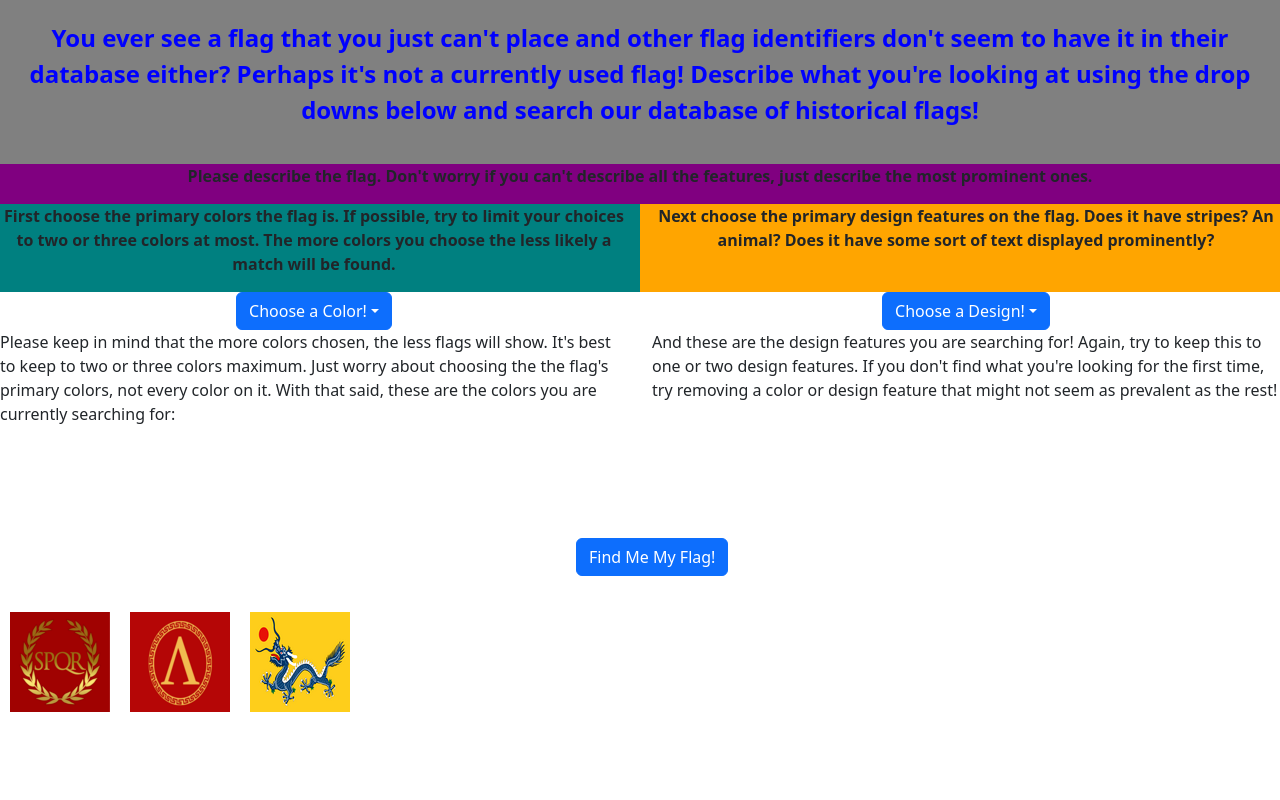
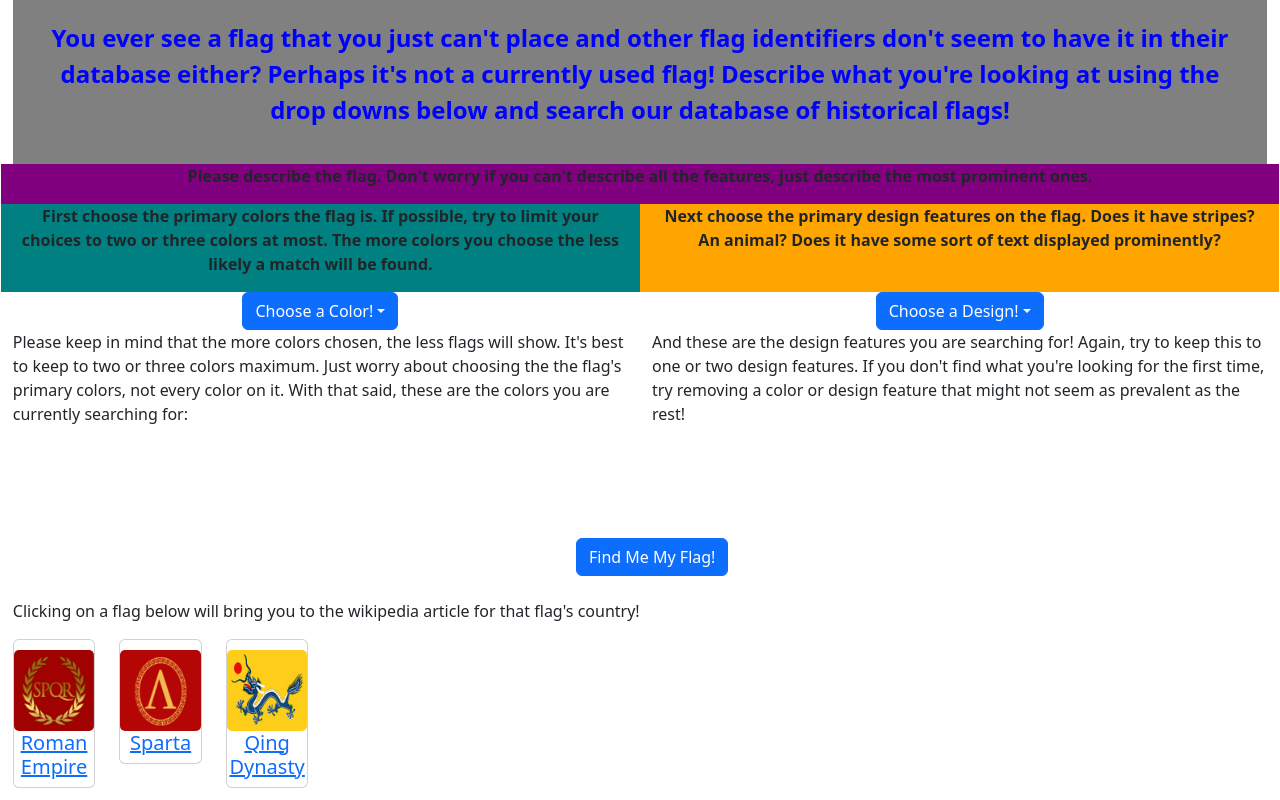
Before and after one commit to CyrusAnakii/flags, a React (Create React App) app: page / in a window 1280 px wide. Both pictures are taken after a click on the button "Find Me My Flag!". Built offline with nearby package versions, Linux system fonts and the light colour scheme.

Commit message:
Redesigned flag poster

```diff
--- a/src/App.css
+++ b/src/App.css
@@ -138,3 +138,7 @@ img {
   color: White;
   background-color: black
 }
+.Indent {
+  margin-left: 1%;
+  margin-right: 1%;
+}
--- a/src/MasterList.js
+++ b/src/MasterList.js
@@ -4,18 +4,24 @@ const flagArray = [
     colors: ["Red", "Purple", "Gold"],
     design: ["animal", "text"],
     image: require("./images/RomanEmpire1.png"),
+    link: "https://en.wikipedia.org/wiki/Roman_Empire",
+    id: 1,
   },
   {
     name: "Sparta",
     colors: ["Red", "Yellow", "Black"],
     design: ["Symbol"],
     image: require("./images/Sparta1.png"),
+    link: "https://en.wikipedia.org/wiki/Sparta",
+    id: 2,
   },
   {
     name: "Qing Dynasty",
     colors: ["Yellow", "Blue", "Red"],
     design: ["Animal"],
     image: require("./images/Qing.png"),
+    link: "https://en.wikipedia.org/wiki/Qing_dynasty",
+    id: 3,
   },
 ];
 
--- a/src/components/Finder.js
+++ b/src/components/Finder.js
@@ -1,12 +1,21 @@
+import { Card } from "react-bootstrap";
 import flagArray from "../MasterList";
+import { createRoot } from "react-dom/client";
 
 function Finder() {
-  let result = flagArray.map((a) => a.image);
-  result.forEach((image) => {
-    var img = document.createElement("img");
-    img.src = image;
-    document.body.appendChild(img);
-  });
+  const flagParade = flagArray.map((result) => (
+    <div className="col-1">
+      <Card key={result.id}>
+        <Card.Link href={result.link}>
+          <Card.Img src={result.image} className="mx-auto" />
+          <Card.Title className="text-center">{result.name}</Card.Title>
+        </Card.Link>
+      </Card>
+    </div>
+  ));
+  const container = document.getElementById("space");
+  const root = createRoot(container);
+  root.render(flagParade);
 }
 
 export default Finder;
--- a/src/components/HomePage.js
+++ b/src/components/HomePage.js
@@ -99,7 +99,7 @@ function HomePage() {
   });
 
   return (
-    <div>
+    <div className="Indent">
       <div className="container-fluid Jumbo">
         <p>
           You ever see a flag that you just can't place and other flag
@@ -283,7 +283,13 @@ function HomePage() {
       <div className="CenterThis">
         <Button onClick={Finder}>Find Me My Flag!</Button>
       </div>
-      <div className="Space" />
+      <div className="Space">
+        <p>
+          Clicking on a flag below will bring you to the wikipedia article for
+          that flag's country!
+        </p>
+      </div>
+      <div className="row" id="space"></div>
     </div>
   );
 }
```
